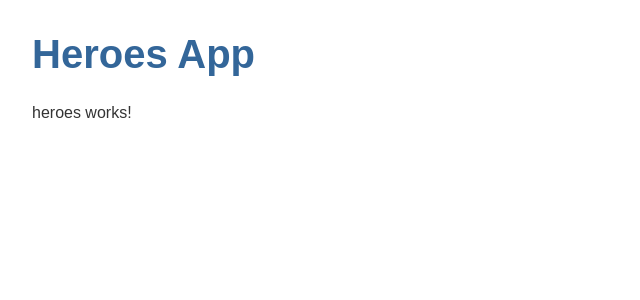
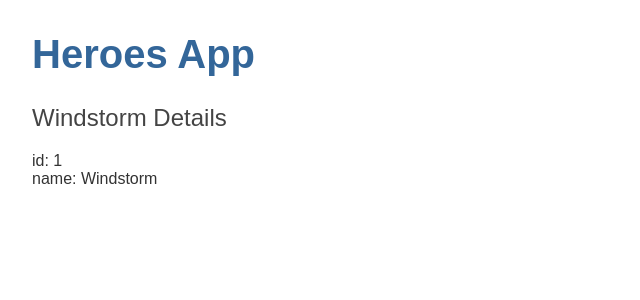
Before and after one commit to danpercic86/heroes-app, an Angular app: page / in a window 1280 px wide. Shown: the top 300 px of the page, without its empty margins (0-640 px from the left). Built offline with nearby package versions, Linux system fonts and the light colour scheme.

Commit message:
interfaces & interpolation

```diff
--- a/src/app/heroes/heroes.component.html
+++ b/src/app/heroes/heroes.component.html
@@ -1,3 +1,12 @@
 <!-- The HTML that HeroesComponent will render -->
 
-<p>heroes works!</p>
+<!-- {{ }} is called interpolation. Interpolation refers to embedding expressions into marked up text  -->
+<!-- Angular replaces hero.name with the string value of the corresponding component property. -->
+<!-- In this case, the value is Windstorm.  -->
+<h2>{{hero.name}} Details</h2>
+<div>
+  <span>id: </span> {{hero.id}}
+</div>
+<div>
+  <span>name: </span> {{hero.name}}
+</div>
--- a/src/app/heroes/heroes.component.ts
+++ b/src/app/heroes/heroes.component.ts
@@ -1,4 +1,5 @@
 import { Component } from '@angular/core';
+import { Hero } from './models/hero.model';
 
 /**
  @Component is a decorator function that specifies the Angular metadata for the component (such as styles, templates, and selector).
@@ -13,4 +14,13 @@ export class HeroesComponent {
    * A component is a Typescript class that has a template (HTML) to render
    * Optionally, a component can have a CSS file to style the template
    */
+
+
+  /**
+   * All public properties of a component class are automatically available in the template
+   */
+  hero: Hero = {
+    id: 1,
+    name: 'Windstorm',
+  };
 }
```
Also changed, not shown: src/app/heroes/models/hero.model.ts (added, +8 -0 lines).
